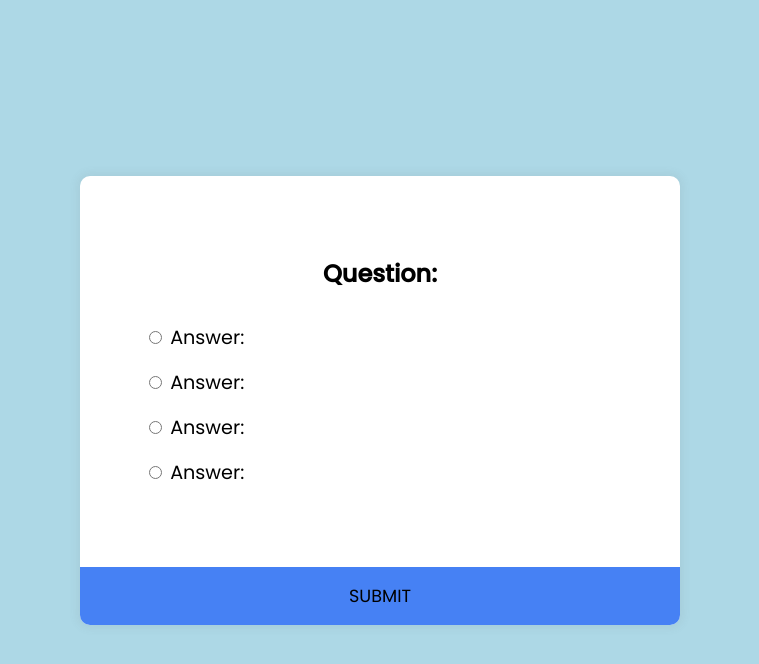
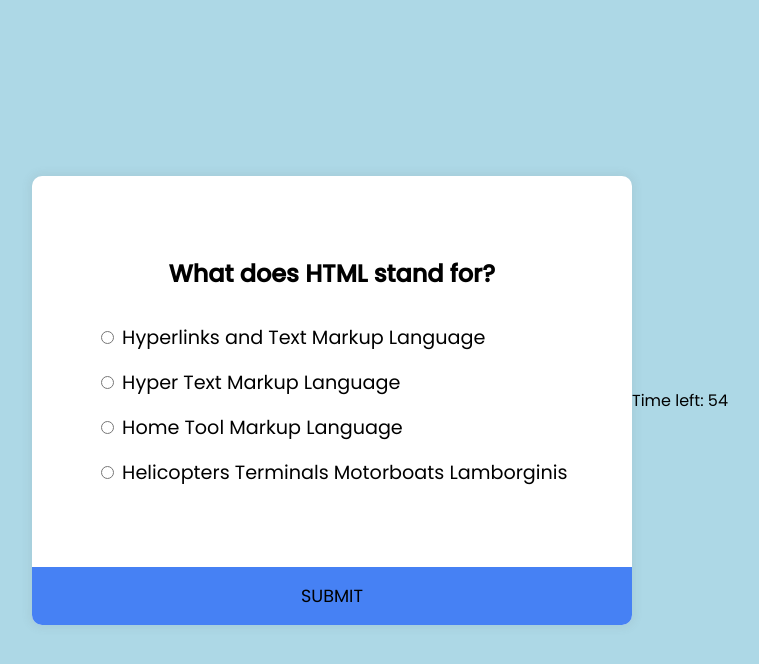
Before and after one commit to Ani-Kandikattu/coding-quiz, a plain HTML site: page index.html in a window 1280 px wide. Both pictures are taken after a click on the button "SUBMIT". Shown: the whole page, without its empty margins (260-1019 px from the left). Drawn offline with Linux system fonts and the light colour scheme.

Commit message:
added a timer functionality to the webpage

```diff
--- a/index.html
+++ b/index.html
@@ -37,6 +37,8 @@
       <button id="submit">SUBMIT</button>
     </div>
 
+    <span id="timer"></span>
+
     <script src="script.js"></script>
   </body>
 </html>
--- a/script.js
+++ b/script.js
@@ -0,0 +1,128 @@
+var quizData = [
+  {
+    question: "What does HTML stand for?",
+    a: "Hyperlinks and Text Markup Language",
+    b: "Hyper Text Markup Language",
+    c: "Home Tool Markup Language",
+    d: "Helicopters Terminals Motorboats Lamborginis",
+    correct: "b",
+  },
+
+  {
+    question:
+      "Where does the content of the page (such as your pictures, text, links) show up?",
+    a: "Head",
+    b: "Style",
+    c: "Body",
+    d: "Header",
+    correct: "c",
+  },
+
+  {
+    question: "What does CSS stand for?",
+    a: "Cascading Style Sheets",
+    b: "Creative Style Sheets",
+    c: "Colorful Style Sheets",
+    d: "Computer Style Sheets",
+    correct: "a",
+  },
+
+  {
+    question: "Which property is used to change the background colour?",
+    a: "bgcolor",
+    b: "background-colour",
+    c: "bcolor",
+    d: "background-color",
+    correct: "d",
+  },
+
+  {
+    question: "Which event occurs when the user clicks on an HTML element?",
+    a: "onclick",
+    b: "onmouseover",
+    c: "onchange",
+    d: "onmouseclick",
+    correct: "a",
+  },
+];
+
+const quiz = document.getElementById("quiz");
+const answerEls = document.querySelectorAll(".answer");
+const questionEl = document.getElementById("question");
+const a_text = document.getElementById("a_text");
+const b_text = document.getElementById("b_text");
+const c_text = document.getElementById("c_text");
+const d_text = document.getElementById("d_text");
+const submitBtn = document.getElementById("submit");
+const timerEl = document.getElementById("timer");
+
+let currentQuestion = 0;
+let score = 0;
+let timeLeft = 60;
+let timerId;
+
+function startTimer() {
+  timerId = setInterval(() => {
+    timerEl.textContent = "Time left: " + timeLeft;
+    timeLeft--;
+    if (timeLeft < 0) {
+      clearInterval(timerId);
+      endQuiz();
+    }
+  }, 1000);
+}
+
+function endQuiz() {
+  clearInterval(timerId);
+  quiz.innerHTML = `
+    <h2>Quiz Completed!</h2>
+    <h3>Your score is ${score}/${quizData.length}.</h3>
+  `;
+}
+
+function loadQuiz() {
+  questionEl.innerText = quizData[currentQuestion].question;
+  a_text.innerText = quizData[currentQuestion].a;
+  b_text.innerText = quizData[currentQuestion].b;
+  c_text.innerText = quizData[currentQuestion].c;
+  d_text.innerText = quizData[currentQuestion].d;
+}
+
+function getSelected() {
+  let answer;
+  answerEls.forEach((answerEl) => {
+    if (answerEl.checked) {
+      answer = answerEl.id;
+    }
+  });
+  return answer;
+}
+
+function deselectAnswers() {
+  answerEls.forEach((answerEl) => {
+    answerEl.checked = false;
+  });
+}
+
+loadQuiz();
+startTimer();
+
+submitBtn.addEventListener("click", () => {
+  const answer = getSelected();
+  if (answer) {
+    if (answer === quizData[currentQuestion].correct) {
+      score++;
+      timeLeft += 5;
+    } else {
+      timeLeft -= 5;
+    }
+
+    currentQuestion++;
+    if (currentQuestion < quizData.length) {
+      loadQuiz();
+    } else {
+      endQuiz();
+    }
+    deselectAnswers();
+  }
+});
```
